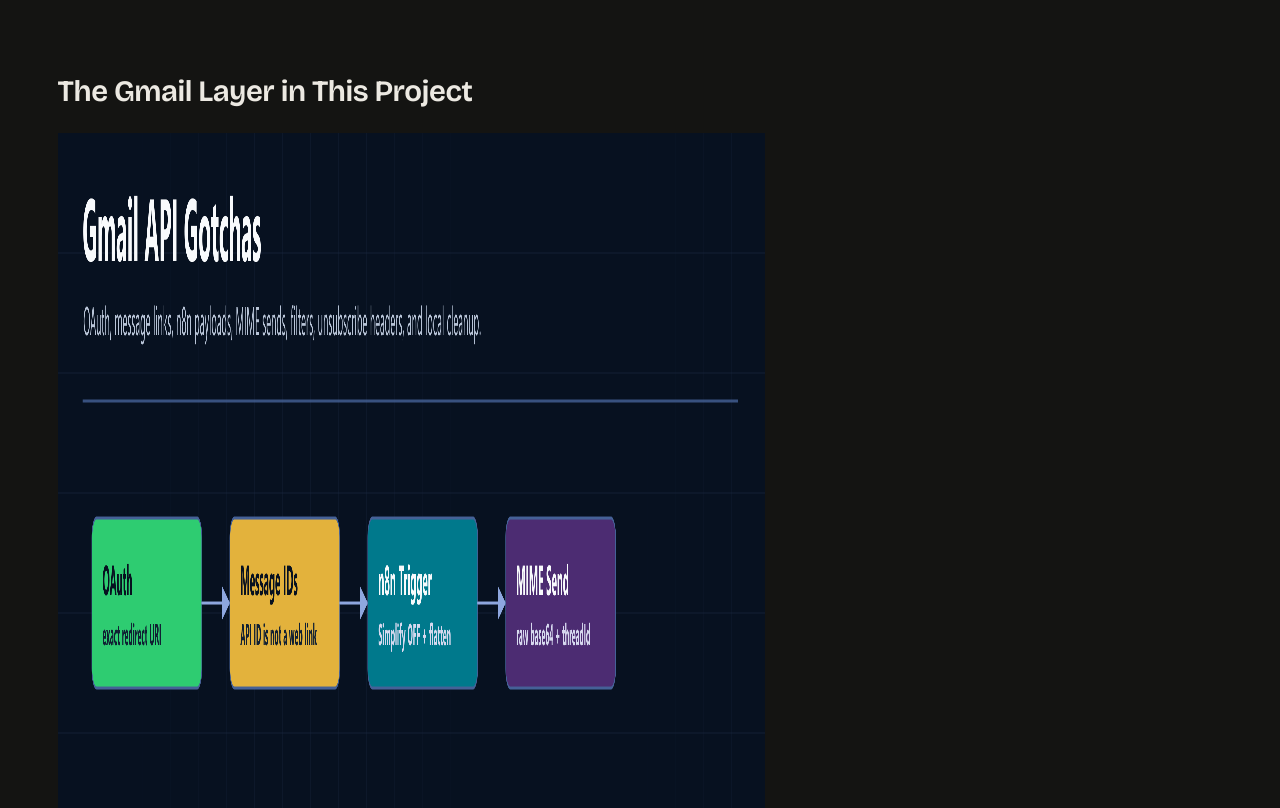
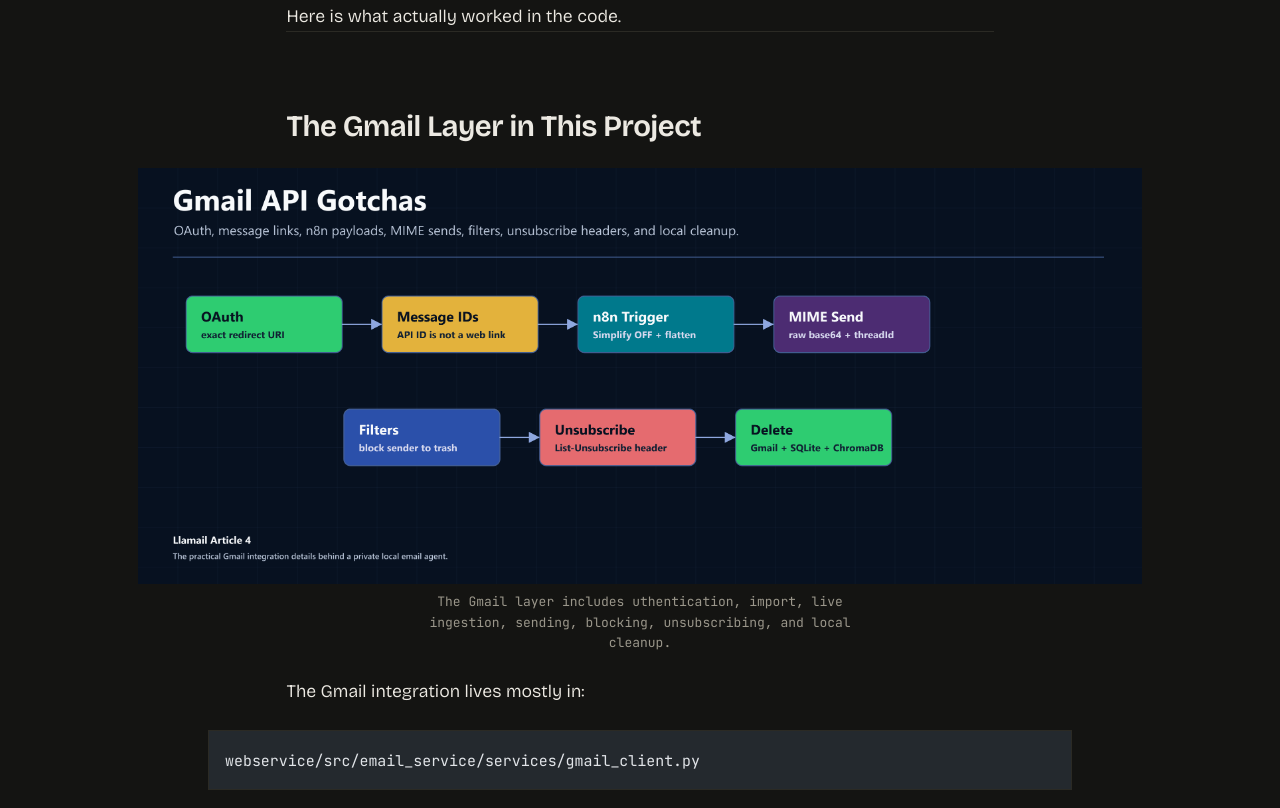
Before and after one commit to sviat-barbutsa/barbutsa.com, an Astro site: page /articles/hidden-headaches-local-gmail-ai-agent in a window 1280 px wide. Shown: the part 1432-2240 px from the top of the page. Built offline with nearby package versions, Linux system fonts and the light colour scheme; Astro itself is replaced by a stand-in of ours; code samples lack their colours.

Commit message:
fix: article UI layout

```diff
--- a/src/styles/components/content.css
+++ b/src/styles/components/content.css
@@ -32,8 +32,20 @@
   margin-top: var(--space-xl);
 }
 
+/* article page — the report is a centred reading column, not a measure-wide
+   block pinned to the left edge of the 97.5rem site grid. Running text stays
+   at --measure; figures, code and tables break out to wider bands around the
+   same centre line. */
+.article-report {
+  --max: 70rem;
+
+  /* the column is the query container the wide bands below measure against */
+  container-type: inline-size;
+}
+
 .article-header {
-  max-width: 52rem;
+  max-width: var(--measure);
+  margin-inline: auto;
 }
 
 .article-title {
@@ -48,6 +60,17 @@
 /* article prose — long-form reading on the token system */
 .prose {
   max-width: var(--measure);
+  margin-inline: auto;
+
+  & img {
+    /* An image fills the band up to its natural size and is centred when it
+       is narrower. Tall portrait screenshots are held to the viewport by
+       max-height; object-fit keeps that clamp from squashing them, and the
+       width/height attributes keep reserving the box (no lazy-load shift). */
+    max-height: 80svh;
+    margin-inline: auto;
+    object-fit: contain;
+  }
 
   & h2 {
     margin-top: var(--space-xl);
@@ -85,6 +108,40 @@
     color: var(--color-signal);
     border-bottom: 1px solid currentcolor;
   }
+
+  /* WIDE BANDS — blocks that read badly at prose measure break out of the
+     reading column and stay centred on it. 100cqw is the article column
+     (the .article-report content box), 100% is the reading column, so the
+     negative side margins are exactly half the difference. On narrow
+     viewports the two are equal and the margins fall to zero. */
+  & > :is(pre, table) {
+    --band: min(100cqw, 54rem);
+  }
+
+  /* figures — screenshots and diagrams take the whole column.
+     Markdown emits them as `<p><img><em>caption</em></p>`. */
+  & > p:has(> img) {
+    --band: 100cqw;
+
+    text-align: center;
+  }
+
+  & > :is(pre, table, p:has(> img)) {
+    width: var(--band);
+    max-width: none;
+    margin-inline: calc((100% - var(--band)) / 2);
+  }
+
+  & > p:has(> img) > em {
+    display: block;
+    max-width: var(--measure);
+    margin-block-start: var(--space-2xs);
+    margin-inline: auto;
+    color: var(--color-text-2);
+    font-family: var(--font-mono);
+    font-size: var(--mono-s);
+    text-align: center;
+  }
 }
 
 /* pagination — mono instrument controls */
@@ -114,4 +171,5 @@
 
 .article-report .pager {
   max-width: var(--measure);
+  margin-inline: auto;
 }
--- a/src/styles/reset.css
+++ b/src/styles/reset.css
@@ -36,6 +36,11 @@ canvas,
 svg {
   display: block;
   max-width: 100%;
+
+  /* Intrinsic width/height attributes (Astro emits them for CLS) would
+     hold the rendered height fixed while max-width shrinks the width —
+     i.e. a squashed frame. height:auto keeps the aspect ratio. */
+  height: auto;
 }
 
 input,
```
